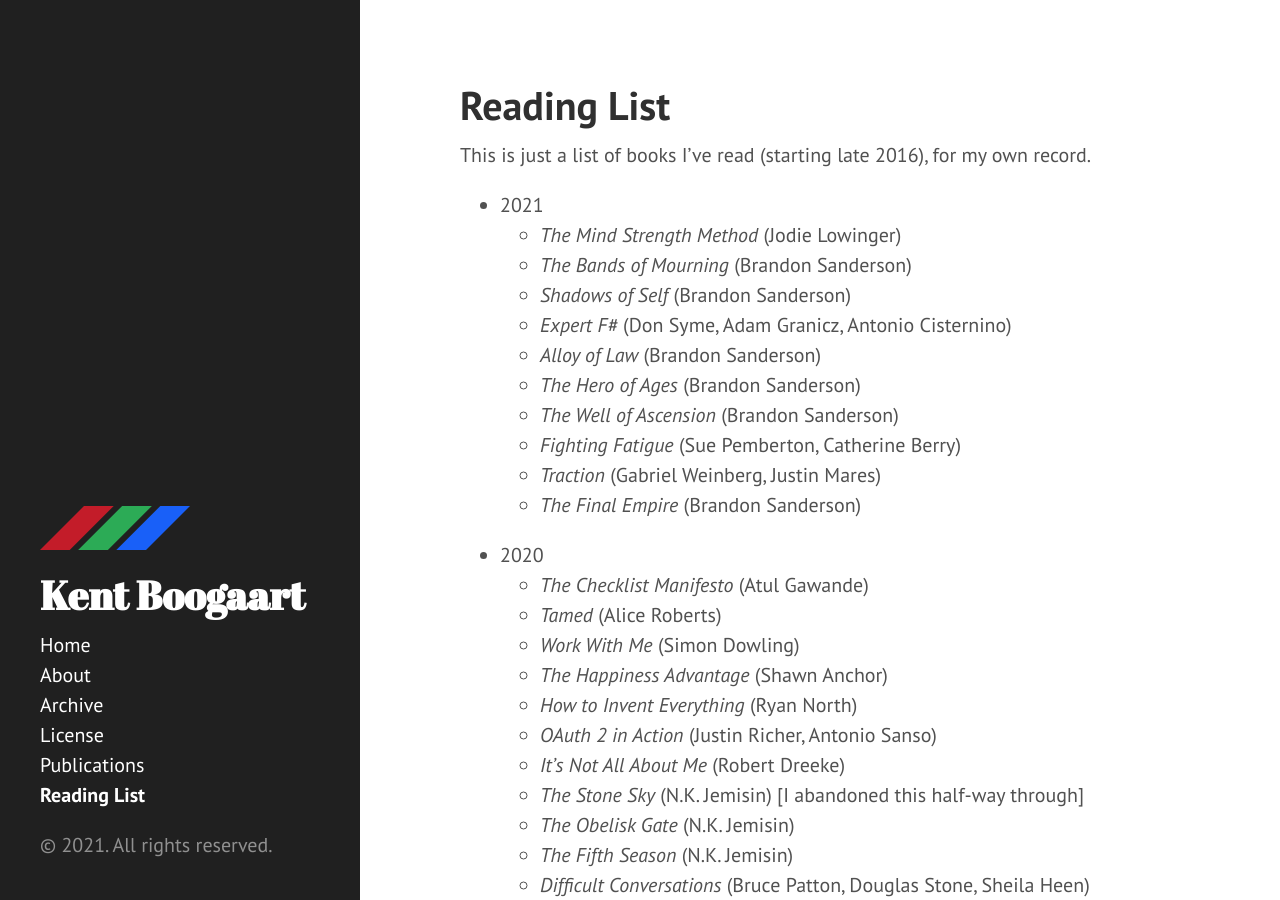
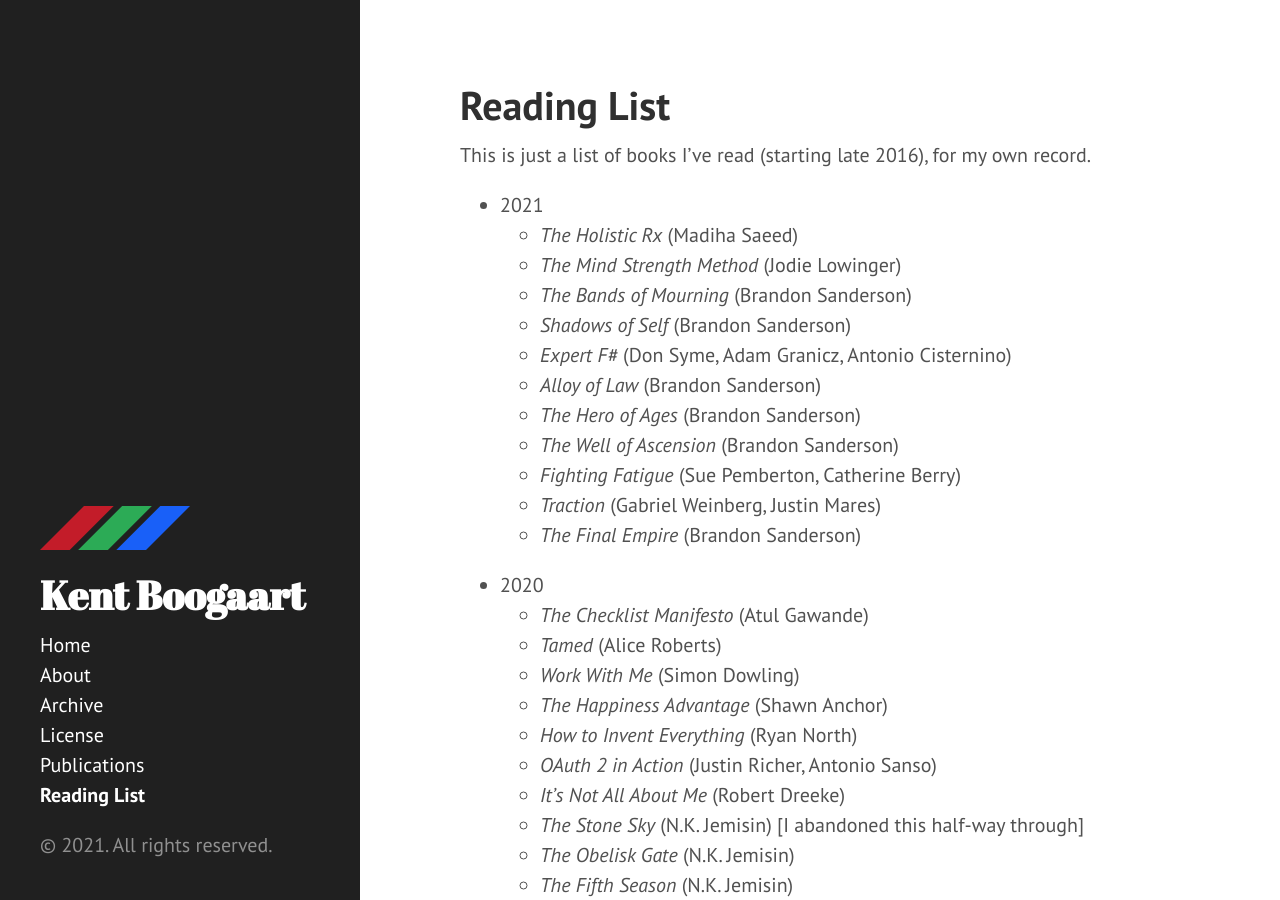
Before and after one commit to kentcb/kentcb.github.io, a Jekyll site: the page built from reading-list.md, in a window 1280 px wide and 900 px high. Built offline with Jekyll 4.4.1, drawn with Linux system fonts in a browser that asks for light colours; nearby versions of some CDN libraries.

Commit message:
Add The Holistic Rx

```diff
--- a/reading-list.md
+++ b/reading-list.md
@@ -6,6 +6,7 @@ sidebar: true
 This is just a list of books I've read (starting late 2016), for my own record.
 
 * 2021
+    * _The Holistic Rx_ (Madiha Saeed)
     * _The Mind Strength Method_ (Jodie Lowinger)
     * _The Bands of Mourning_ (Brandon Sanderson)
     * _Shadows of Self_ (Brandon Sanderson)
```
